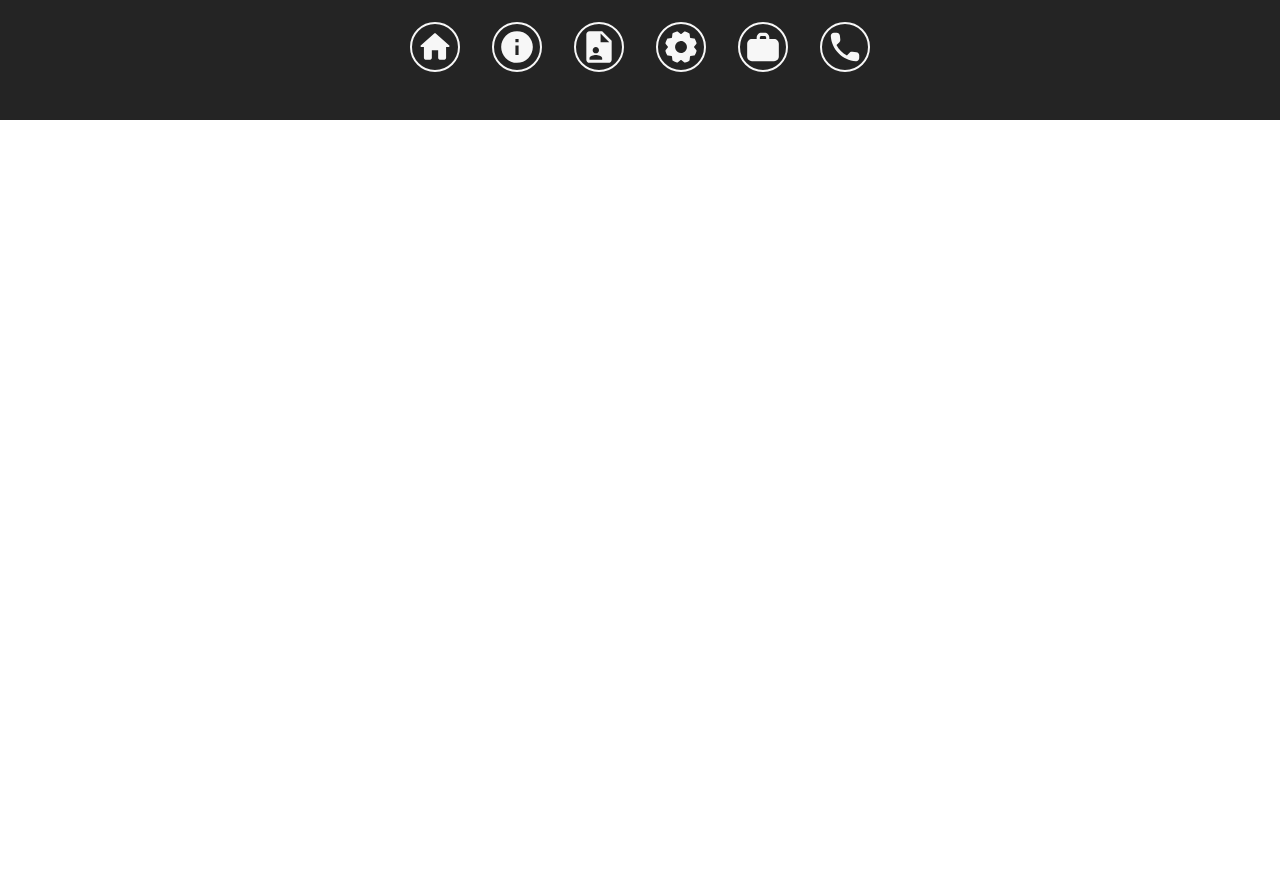
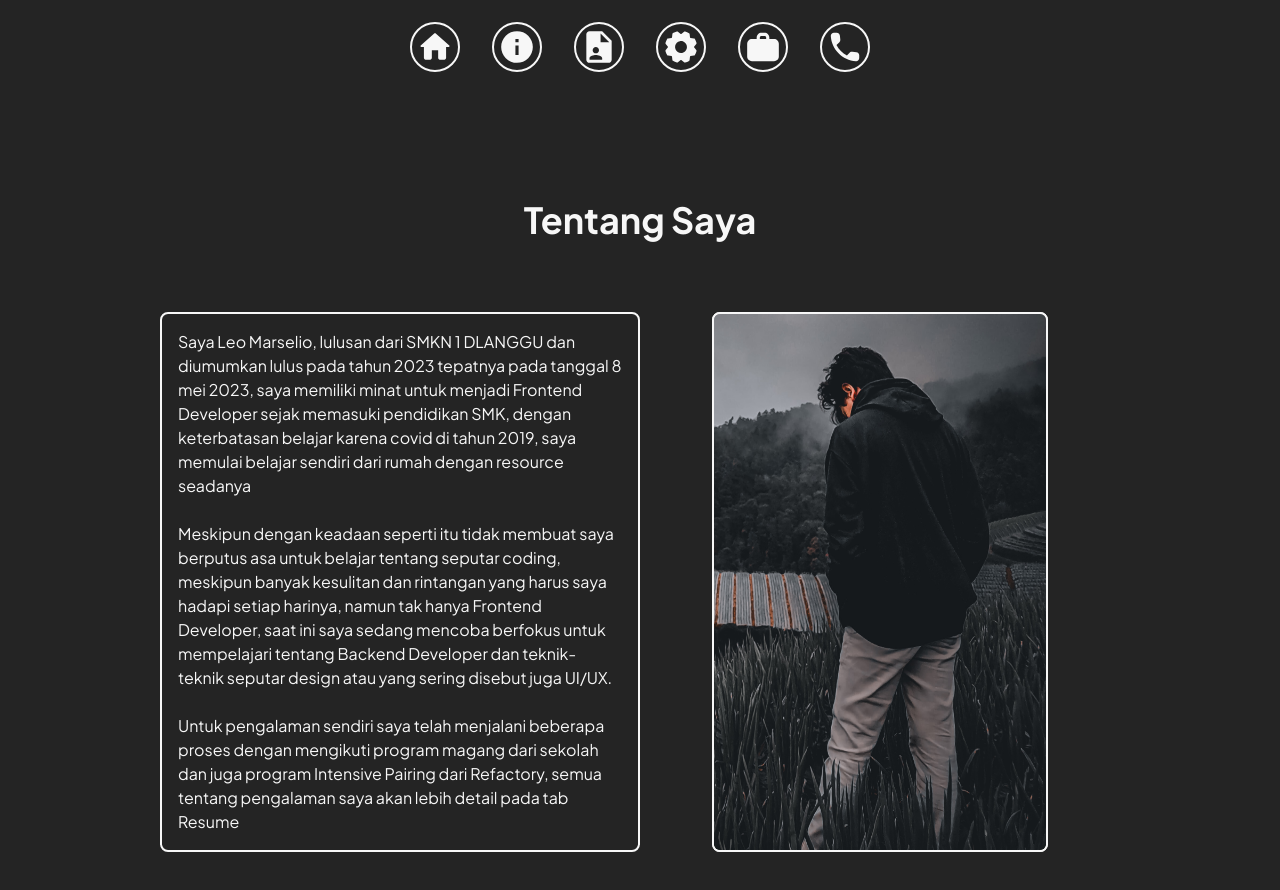
Before and after one commit to elskyseen/portfolio, a React (Vite) app: page / in a window 1280 px wide. Shown: the part 680-1570 px from the top of the page. Before the commit the page ends 800 px from the top, so only its background shows below. Built offline with nearby package versions, Linux system fonts and the light colour scheme.

Commit message:
feat : create about layout

```diff
--- a/src/App.jsx
+++ b/src/App.jsx
@@ -1,12 +1,14 @@
 import React, { Fragment } from "react"
 import Home from "./layout/Home"
 import Navbar from "./components/Navbar"
+import About from "./layout/About"
 
 const App = () => {
   return (
     <Fragment>
       <Navbar />
       <Home />
+      <About />
     </Fragment>
   )
 }
--- a/src/components/Navbar.jsx
+++ b/src/components/Navbar.jsx
@@ -36,7 +36,7 @@ const links = [
 
 const Navbar = () => {
   return (
-    <nav className="w-full py-4 flex justify-center items-center gap-8 fixed bottom-8 right-0">
+    <nav className="w-full py-4 flex justify-center items-center gap-8 fixed bottom-8 right-0 z-50">
       {links.map((link, i) => {
         return (
           <LinkIcon key={i} path={link.path} icon={link.icon} target="_blank" />
--- a/src/index.css
+++ b/src/index.css
@@ -7,6 +7,14 @@
 }
 
 *::selection{
-  background-color: #161616;
-  color: #F7F7F7;
+  background-color: #F7F7F7;
+  color: #161616;
 }
+
+.dark-photo:hover{
+  opacity: 0;
+}
+
+.normal-photo:hover{
+  opacity: 0;
+}
--- /dev/null
+++ b/src/layout/About.jsx
@@ -0,0 +1,47 @@
+import React from "react"
+import darkPhoto from "../assets/image/dark-photo.jpg"
+import normalPhoto from "../assets/image/normal-photo.jpg"
+
+const About = () => {
+  return (
+    <section id="about-me" className="bg-primary px-40 pt-20 pb-c120">
+      <h1 className="font-bold text-4xl text-secondary capitalize text-center mb-c72  ">
+        tentang saya
+      </h1>
+      <div className="grid grid-cols-12">
+        <div className="col-span-6 p-4 rounded-8 border-2 border-secondary text-secondary">
+          Saya Leo Marselio, lulusan dari SMKN 1 DLANGGU dan diumumkan lulus
+          pada tahun 2023 tepatnya pada tanggal 8 mei 2023, saya memiliki minat
+          untuk menjadi Frontend Developer sejak memasuki pendidikan SMK, dengan
+          keterbatasan belajar karena covid di tahun 2019, saya memulai belajar
+          sendiri dari rumah dengan resource seadanya <br />
+          <br />
+          Meskipun dengan keadaan seperti itu tidak membuat saya berputus asa
+          untuk belajar tentang seputar coding, meskipun banyak kesulitan dan
+          rintangan yang harus saya hadapi setiap harinya, namun tak hanya
+          Frontend Developer, saat ini saya sedang mencoba berfokus untuk
+          mempelajari tentang Backend Developer dan teknik-teknik seputar design
+          atau yang sering disebut juga UI/UX. <br />
+          <br /> Untuk pengalaman sendiri saya telah menjalani beberapa proses
+          dengan mengikuti program magang dari sekolah dan juga program
+          Intensive Pairing dari Refactory, semua tentang pengalaman saya akan
+          lebih detail pada tab Resume
+        </div>
+        <div className="col-span-6 flex justify-center relative">
+          <img
+            src={normalPhoto}
+            alt="my-photo"
+            className="w-c336 rounded-8 border-2 border-secondary h-full normal-photo transition-all ease-in-out duration-500 absolute"
+          />
+          <img
+            src={darkPhoto}
+            alt="my-photo"
+            className="w-c336 rounded-8 border-2 border-secondary h-full dark-photo transition-all ease-in-out duration-500 absolute"
+          />
+        </div>
+      </div>
+    </section>
+  )
+}
+
+export default About
--- a/tailwind.config.js
+++ b/tailwind.config.js
@@ -8,10 +8,17 @@ export default {
         secondary: "#F7F7F7",
         common: "#161616",
       },
+      margin: {
+        c72: "72px",
+      },
+      padding: {
+        c120: "120px",
+      },
       width: {
         c21: "21px",
         c38: "38px",
         c50: "50px",
+        c336: "336px",
       },
       height: {
         c38: "38px",
```
Also changed, not shown: src/assets/image/dark-photo.jpg (added), src/assets/image/normal-photo.jpg (added).
